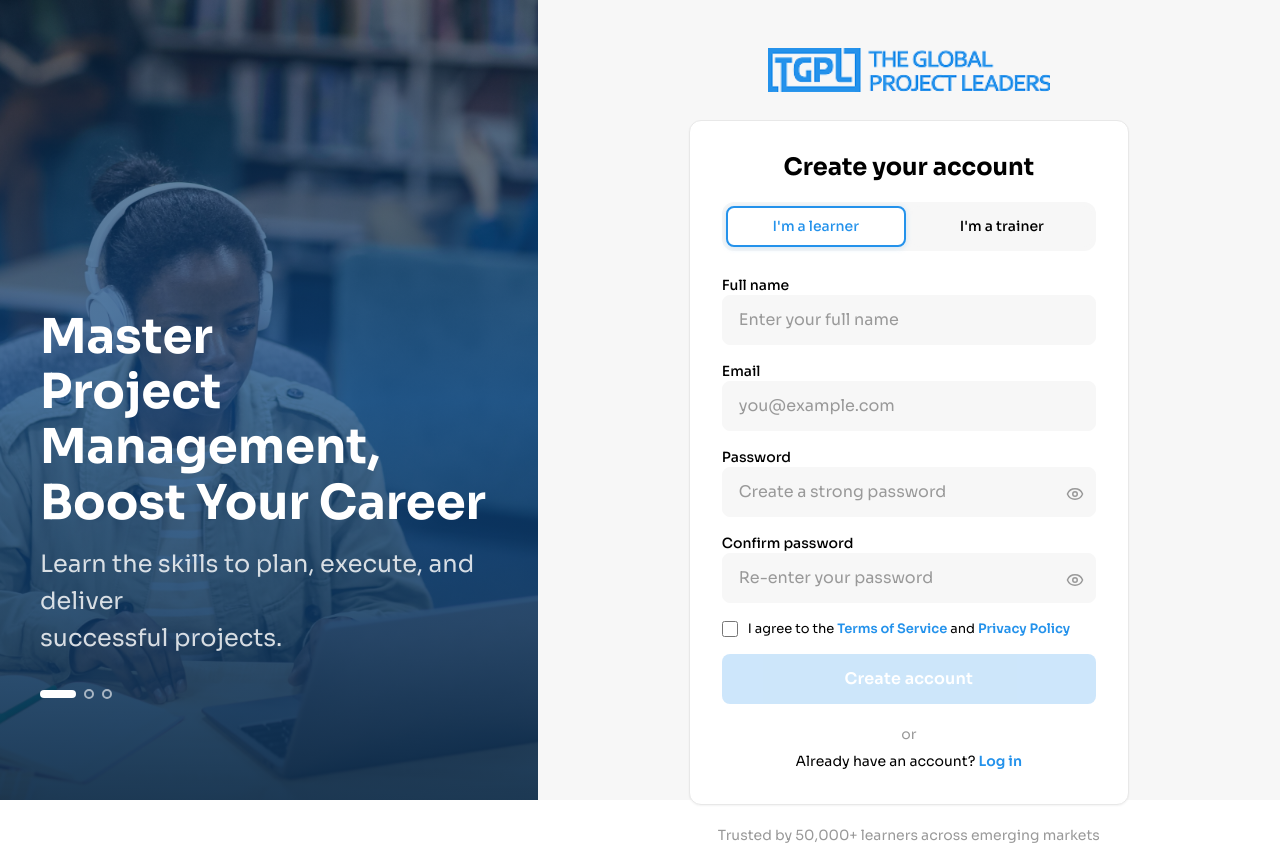
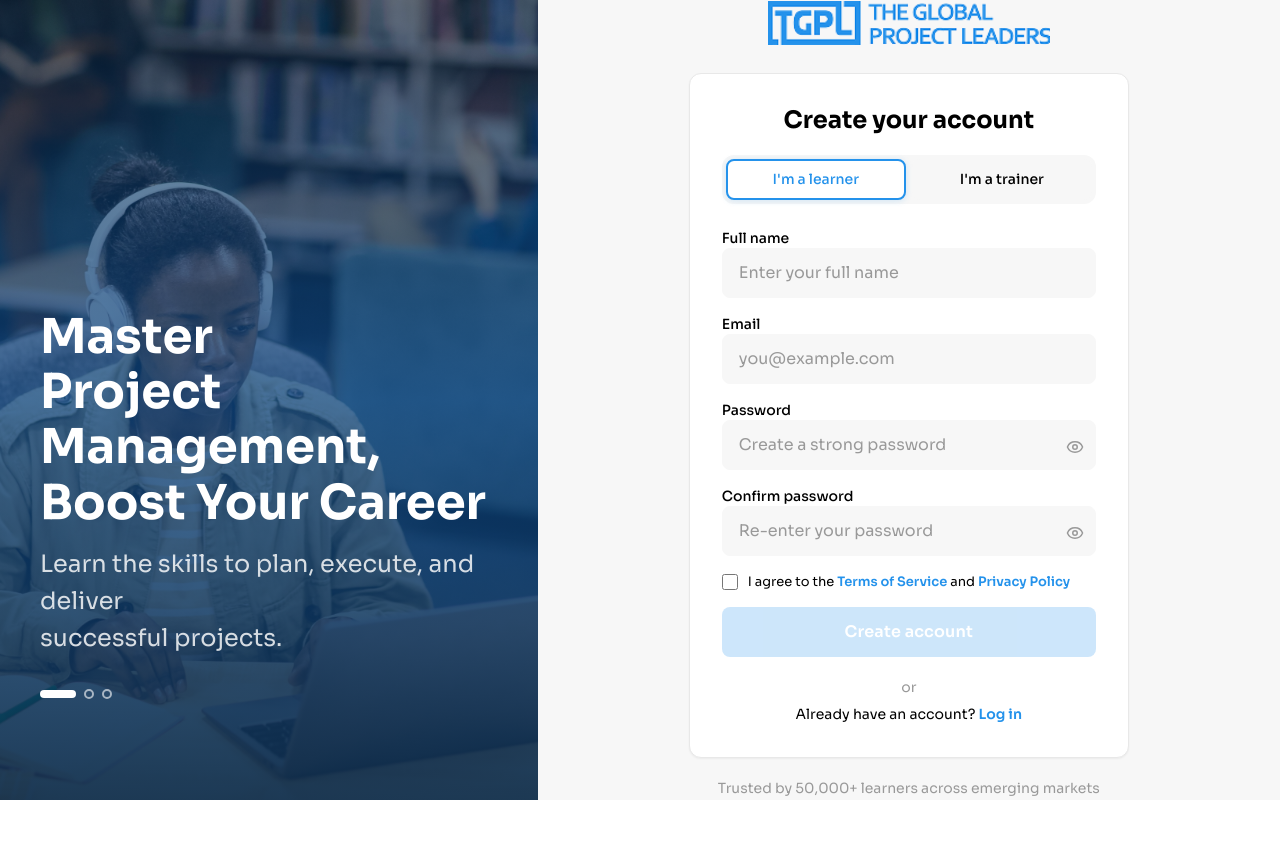
Before and after one commit to joydan1/TGPL-webapp, a React (Vite) app: page /signup in a window 1280 px wide. After the commit the page ends 800 px from the top, so only its background shows below. Built offline with nearby package versions, Linux system fonts and the light colour scheme.

Commit message:
Update SignupPage.tsx

```diff
--- a/src/pages/SignupPage.tsx
+++ b/src/pages/SignupPage.tsx
@@ -257,8 +257,8 @@ export default function SignupPage() {
           display: 'flex',
           flexDirection: 'column',
           alignItems: 'center',
-          justifyContent: 'flex-start',
-          padding: '3rem 1.5rem 2rem',
+          justifyContent: 'center',
+    padding: '2.5rem 1.5rem',
           background: 'var(--grey)',
         }}
       >
```
